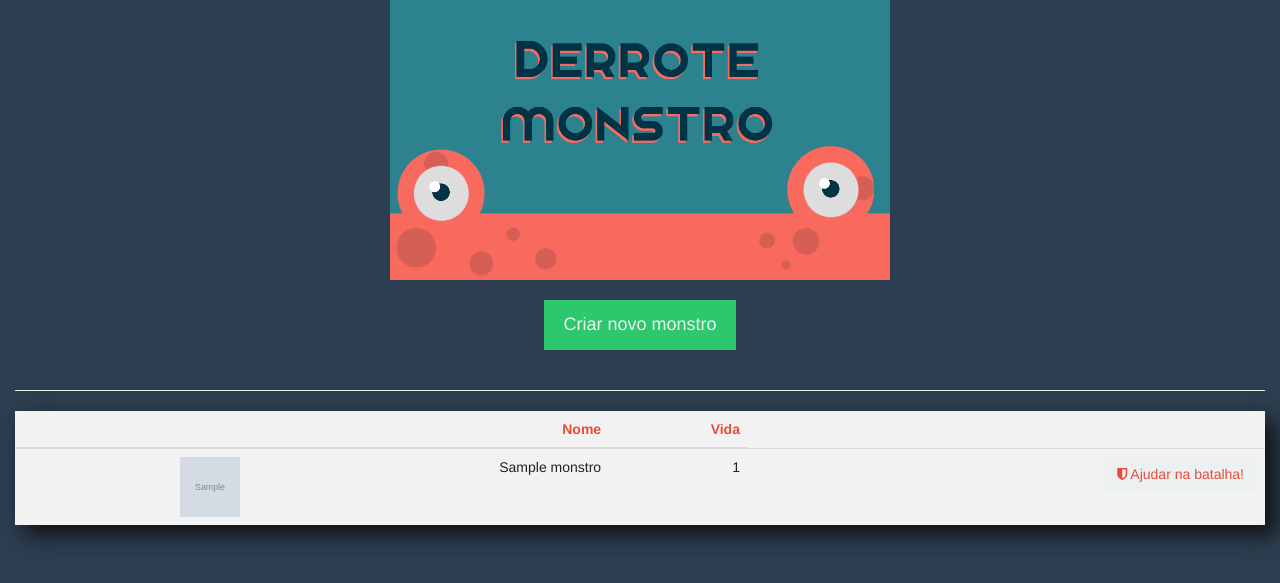
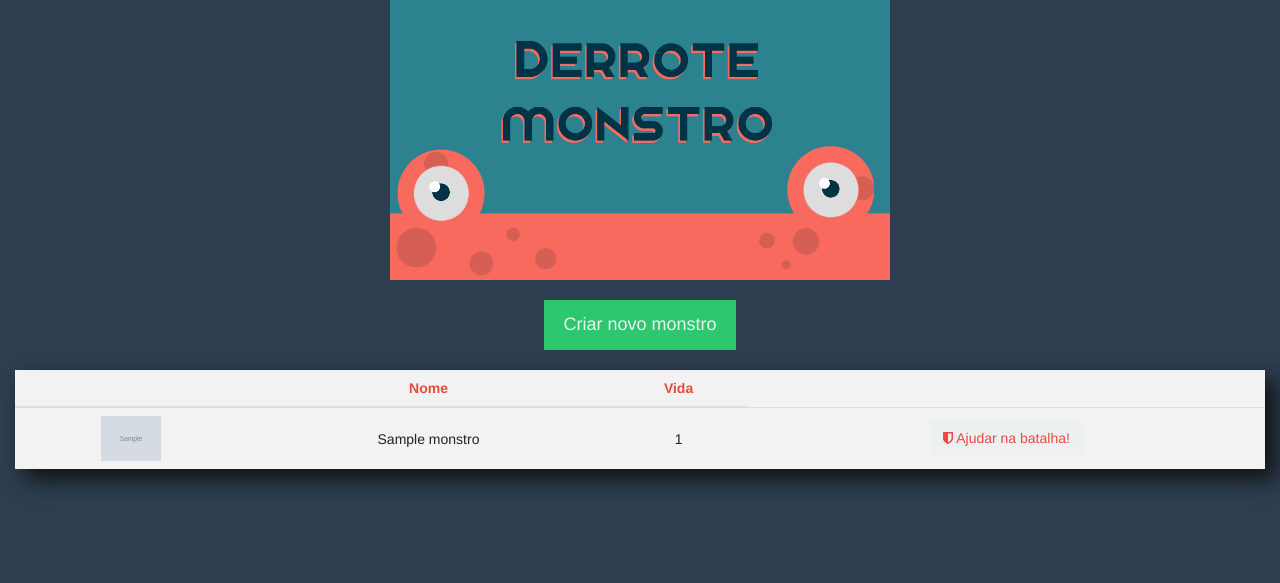
Before and after one commit to Rafael-BP/kill-the-monster, a PHP site: page / in a window 1280 px wide. Shown: the part 21-604 px from the top of the page. Run offline with PHP 8.4, Linux system fonts and the light colour scheme; tables that the repository leaves empty hold one stand-in row (values such as "Sample post"); grey boxes marked "Sample" are stand-in pictures.

Commit message:
Centralização d

```diff
--- a/assets/estilo.css
+++ b/assets/estilo.css
@@ -79,8 +79,12 @@ h1{
 .table-monster{
     background-color: #f2f2f2;
     color: #222;
-    text-align: right;
+    text-align: center;
     box-shadow: 10px 10px 20px #111;
+}
+
+td{
+    vertical-align: middle !important;
 }
 
 .form-control{
@@ -109,6 +113,6 @@ form{
 }
 
 th{
-    text-align: right;
+    text-align: center;
     color: #e74c3c;
 }
--- a/index.php
+++ b/index.php
@@ -39,12 +39,12 @@
                 <?php foreach($listagem as $item) { ?>
                     <?php if ($item['vida'] > 0) { ?>
                     <tr>
-                        <td><img style="width: 60px; height: 60px;" src="<?php echo $item['imagem']; ?>" alt='<?php echo $item['imagem'] ?>'/></td>
+                        <td><img style="width: 60px;" src="<?php echo $item['imagem']; ?>" alt='<?php echo $item['imagem'] ?>'/></td>
                         <td><?php echo $item['nome']; ?></td>
                         <td><?php echo $item['vida']; ?></td>
                         <td><a href="batalhar.php?monstro=<?php echo $item['id']; ?>"><button class='btn btn-lutar'><i class='fa fa-shield'></i> Ajudar na batalha! </button></a></td>
                     </tr>
-                    <hr/>
+
                     <?php } ?>
                 <?php } ?>
                 </table>
```
